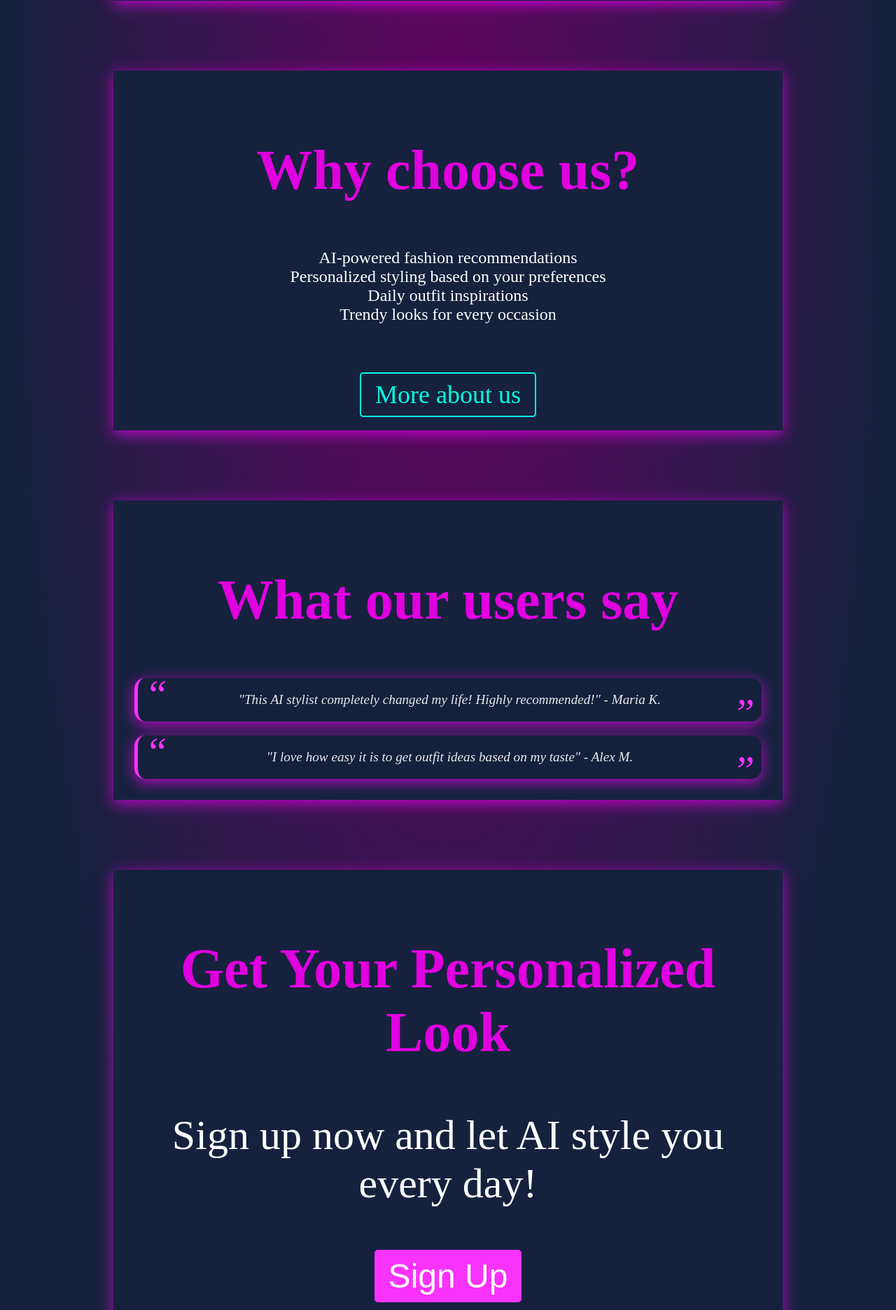
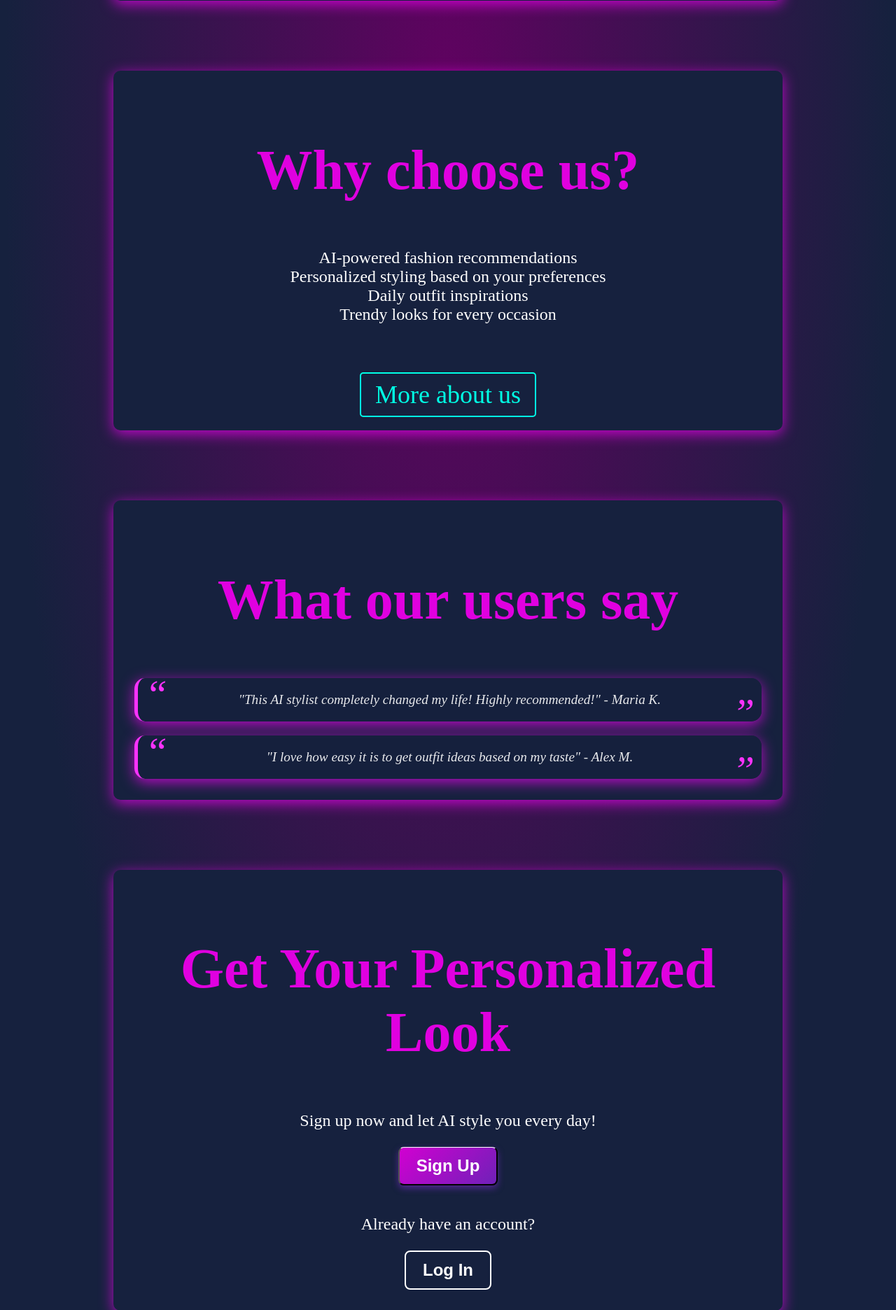
Before and after one commit to qerranii/MSHP_final_project, a Django app: page / in a window 1280 px wide. Shown: the part 1779-3651 px from the top of the page at 70% size. Run offline with Django 5.2, Linux system fonts and the light colour scheme.

Commit message:
css index page first version done

```diff
--- a/final_project/final_project_app/static/css/index.css
+++ b/final_project/final_project_app/static/css/index.css
@@ -33,6 +33,7 @@ section {
     width: 70%;
     padding: 30px;
     background-color: #16213e;
+    border-radius: 10px;
     box-shadow: 0px 5px 20px rgba(255, 0, 255, 0.7);
 }
 section div[id="a"]{
@@ -147,22 +148,114 @@ blockquote::after {
     color: #16213e;
 }
 
-.personalized-look button {
-    background-color: #f932fc;
+.without-acc button{
+    background: linear-gradient(135deg, #d100d1, #6f21b8);
     color: white;
-    border: none;
-    padding: 10px 20px;
-    font-size: 1.2em;
-    border-radius: 5px;
+    border-top: 1px solid white;
+    box-shadow: 0 4px 10px rgba(138, 43, 226, 0.5);
+    padding: 12px 24px;
+    font-size: 1.5em;
+    border-radius: 8px;
     cursor: pointer;
-    transition: background-color 0.3s, transform 0.3s;
+    font-weight: 600;
+    transition: all 0.3s ease;
 }
 
-.personalized-look button:hover {
-    background-color: #00ffe5;
-    color: #16213e;
-    transform: scale(1.2);
+.without-acc button:hover {
+    background: linear-gradient(135deg, #ff00ff, #8e2aeb);
+    transform: scale(1.07);
+    box-shadow: 0 6px 15px rgba(138, 43, 226, 0.7);
 }
-.without-acc{
-    font-size: 40px;
+
+.log-in-have-acc button{
+    background: transparent;
+    color: white;
+    border: 2px solid white;
+    padding: 12px 24px;
+    font-size: 1.5em;
+    border-radius: 8px;
+    cursor: pointer;
+    font-weight: 600;
+    transition: all 0.3s ease;
+
 }
+
+.log-in-have-acc button:hover{
+    background: rgba(255, 255, 255, 0.2);
+    transform: scale(1.07);
+    box-shadow: 0 6px 10px rgba(138, 43, 226, 0.5);
+}
+
+.buttons {
+    display: flex;
+    gap: 70px;
+    justify-content: center;
+}
+
+button[id="log-in"], button[id="sign-up"] {
+    padding: 12px 24px;
+    font-size: 1.5em;
+    border: none;
+    border-radius: 8px;
+    cursor: pointer;
+    font-weight: 600;
+    transition: all 0.3s ease;
+}
+
+button[id="log-in"] {
+    background: linear-gradient(135deg, #d100d1, #6f21b8);
+    color: white;
+    border-top: 1px solid white;
+    box-shadow: 0 4px 10px rgba(138, 43, 226, 0.5);
+}
+
+button[id="log-in"]:hover {
+    background: linear-gradient(135deg, #ff00ff, #8e2aeb);
+    transform: scale(1.07);
+    box-shadow: 0 6px 15px rgba(138, 43, 226, 0.7);
+}
+
+button[id="sign-up"] {
+    background: transparent;
+    color: white;
+    border: 2px solid white;
+}
+
+button[id="sign-up"]:hover {
+    background: rgba(255, 255, 255, 0.2);
+    transform: scale(1.07);
+    box-shadow: 0 6px 10px rgba(138, 43, 226, 0.5);
+}
+
+@keyframes fadeIn {
+    from {
+        opacity: 0;
+    }
+    to {
+        opacity: 1;
+    }
+}
+
+@keyframes slideUp {
+    from {
+        transform: translateY(50px);
+        opacity: 0;
+    }
+    to {
+        transform: translateY(0);
+        opacity: 1;
+    }
+}
+
+.section-animate {
+    opacity: 0;
+    transition: opacity 0.8s ease, transform 0.8s ease;
+}
+
+.section-animate.fade-in {
+    animation: fadeIn 1.5s ease forwards;
+}
+
+.section-animate.slide-up {
+    animation: slideUp 1.5s ease forwards;
+}
--- a/final_project/final_project_app/templates/general/index.html
+++ b/final_project/final_project_app/templates/general/index.html
@@ -13,17 +13,17 @@
         </header>
 
     <div class="buttons">
-        <button class="first-register">Log In</button>
-        <button class="first-register">Sign Up</button>
+        <button id="log-in" class="first-register">Log In</button>
+        <button id="sign-up" class="first-register">Sign Up</button>
     </div>
     <div class="sections">
-        <section>
+        <section class="section-animate">
             <h2>Outfit of the day</h2>
             <img src="https://encrypted-tbn0.gstatic.com/images?q=tbn:ANd9GcRmuUqkZ96bcMLggccaTiDcl5AUUSpGxYuu2w&s">
             <p>Stay trendy with our AI-picked outfit of the day!</p>
         </section>
 
-        <section class="why-choose-us">
+        <section class="why-choose-us section-animate">
             <h2>Why choose us?</h2>
             <div class="content">
                 <p>AI-powered fashion recommendations<br> Personalized styling based on your preferences<br>
@@ -32,10 +32,9 @@
                     <a href="{% url 'about' %}">More about us </a>
                 </div>
             </div>
-
         </section>
 
-        <section>
+        <section class="section-animate">
             <h2>What our users say</h2>
             <div class="quotes">
                 <blockquote>"This AI stylist completely changed my life! Highly recommended!" - Maria K.</blockquote>
@@ -43,19 +42,21 @@
             </div>
         </section>
 
-        <section class="personalized-look">
+        <section class="personalized-look section-animate">
             <h2>Get Your Personalized Look</h2>
+            <p>Sign up now and let AI style you every day!</p>
             <div class="without-acc">
-                <p>Sign up now and let AI style you every day!</p>
                 <form action="{% url 'sign_up' %}" method="get">
                     <button type="submit">Sign Up</button>
                 </form>
             </div>
             <br>
             <p>Already have an account?</p>
-            <form action="{% url 'log_in' %}" method="get">
-                <button type="submit">Log In</button>
-            </form>
+            <div class="log-in-have-acc">
+                <form action="{% url 'log_in' %}" method="get">
+                    <button type="submit">Log In</button>
+                </form>
+            </div>
         </section>
     </div>
     <footer>
@@ -63,4 +64,24 @@
         <p>Follow us on <a href="https://t.me/telegram">Telegram</a> and <a href="https://vk.com/insidevk">VK</a></p>
     </footer>
 </body>
+<script>
+    document.addEventListener("DOMContentLoaded", function () {
+    const sections = document.querySelectorAll(".section-animate");
+
+    const checkVisibility = () => {
+        sections.forEach((section) => {
+            const sectionTop = section.getBoundingClientRect().top;
+            const sectionBottom = section.getBoundingClientRect().bottom;
+
+            if (sectionTop < window.innerHeight && sectionBottom > 0) {
+                section.classList.add("fade-in");
+            }
+        });
+    };
+
+    window.addEventListener("scroll", checkVisibility);
+    window.addEventListener("resize", checkVisibility);
+    checkVisibility();
+});
+</script>
 </html>
```
